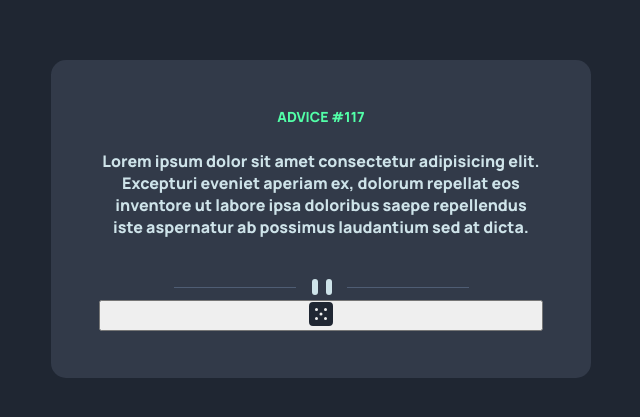
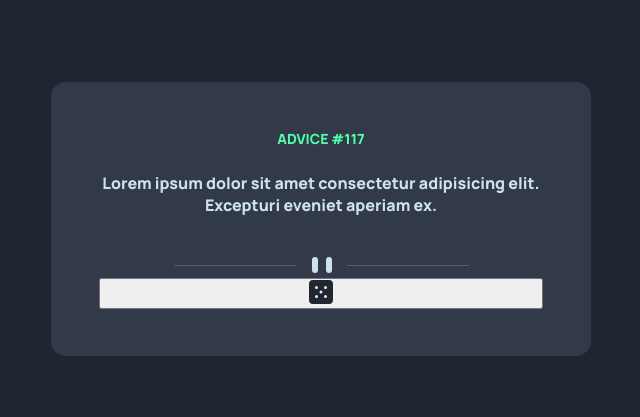
Before and after one commit to Moiseis-Cruz/advice-generator-app, a plain HTML site: page index.html in a window 1280 px wide. Shown: the part 181-598 px from the top of the page, without its empty margins (319-959 px from the left). Drawn offline with Linux system fonts and the light colour scheme.

Commit message:
Diminui o texto de marcação.

```diff
--- a/index.html
+++ b/index.html
@@ -15,12 +15,12 @@
     <main>
         <div class="containter">
             <h2 class="number-advice">advice #117</h2>
-            <p class="advice">Lorem ipsum dolor sit amet consectetur adipisicing elit. Excepturi eveniet aperiam ex, dolorum repellat eos inventore ut labore ipsa doloribus saepe repellendus iste aspernatur ab possimus laudantium sed at dicta.</p>
+            <p class="advice">Lorem ipsum dolor sit amet consectetur adipisicing elit. Excepturi eveniet aperiam ex.</p>
             <picture class="image-advice">
                 <source srcset="./src/img/pattern-divider-mobile.svg" media="(max-width: 1375px)">
                 <img src="./src/img/pattern-divider-desktop.svg" alt="">
             </picture>
-            <button>
+            <button class="btn-advice">
                 <img src="./src/img/icon-dice.svg" alt="">
             </button>
         </div>
```
